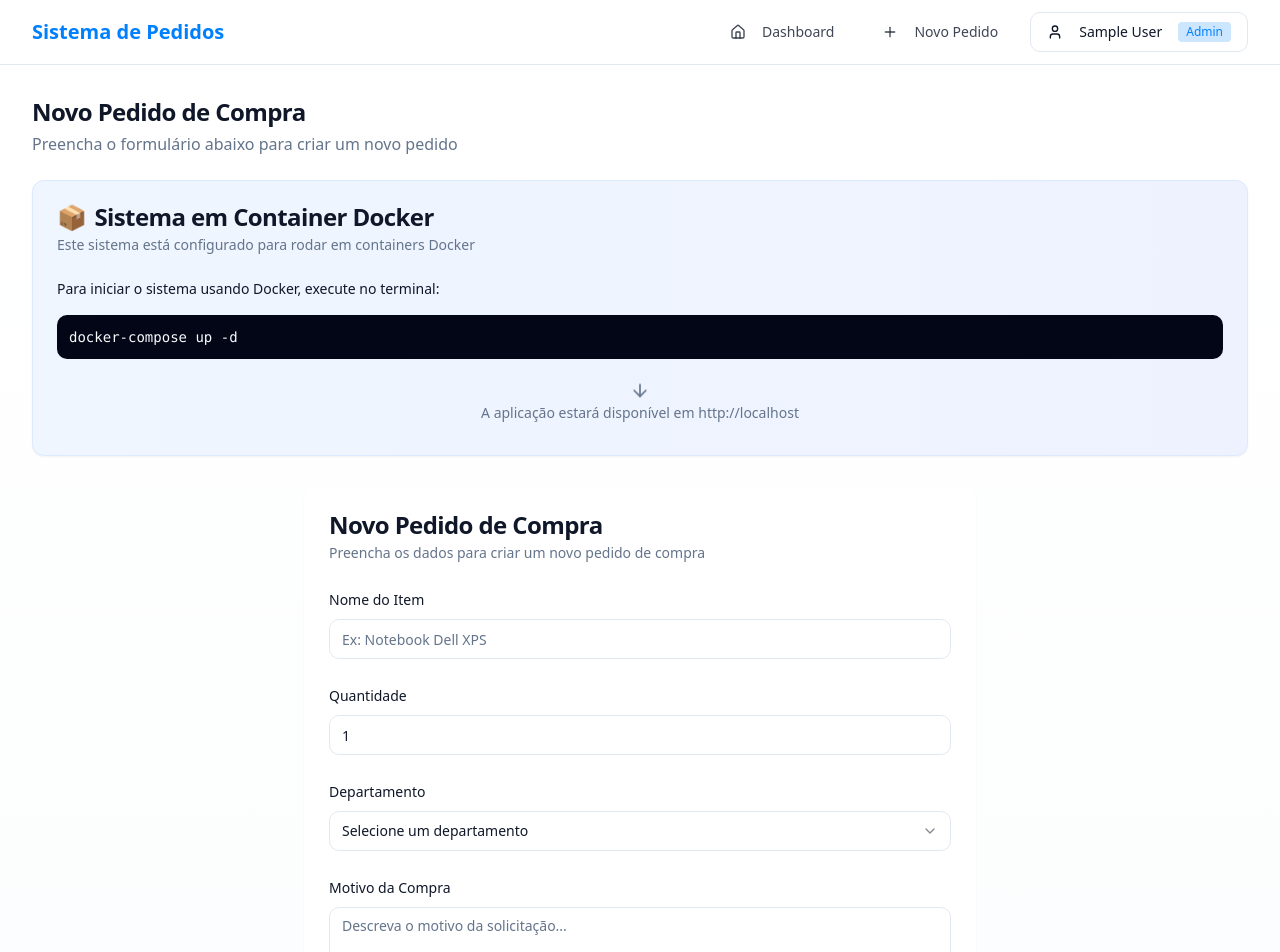
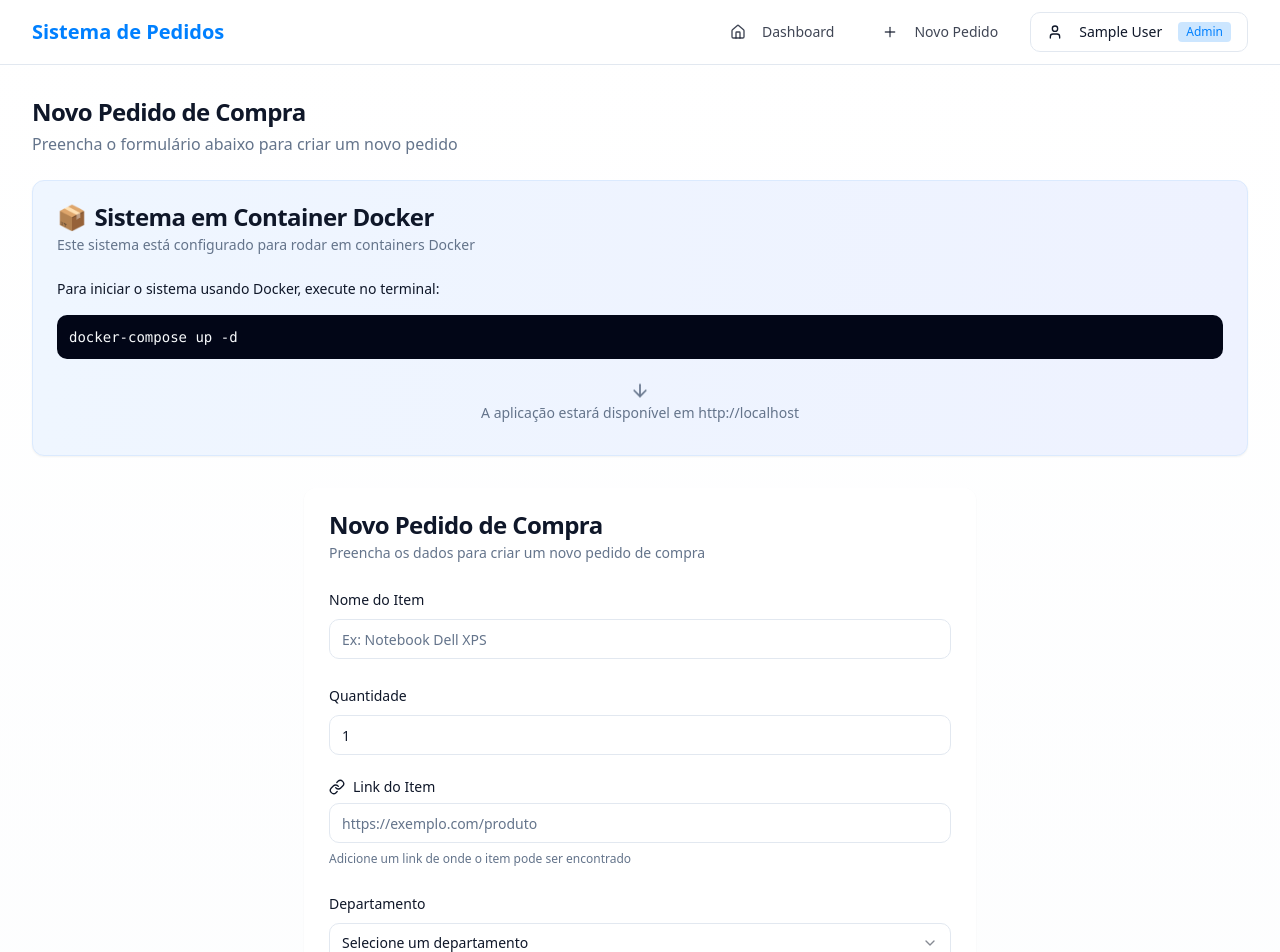
Before and after one commit to kevenjmuniz/pedidodecompas, a React (Vite) app: page /new-order in a window 1280 px wide. Shown: the top 952 px of the page. Built offline with nearby package versions, Linux system fonts and the light colour scheme; sample sign-in values are in the browser's storage.

Commit message:
Add item link to order form
This commit adds a field for specifying the item link in the new order form.

```diff
--- a/src/components/OrderForm.tsx
+++ b/src/components/OrderForm.tsx
@@ -22,7 +22,7 @@ import {
   SelectValue
 } from '@/components/ui/select';
 import { toast } from 'sonner';
-import { ArrowLeft, Save } from 'lucide-react';
+import { ArrowLeft, Save, Link as LinkIcon } from 'lucide-react';
 import { motion } from 'framer-motion';
 
 interface OrderFormProps {
@@ -33,6 +33,7 @@ interface OrderFormProps {
     reason: string;
     department: string;
     status: OrderStatus;
+    itemLink?: string;
   };
   isEditing?: boolean;
 }
@@ -54,7 +55,8 @@ export const OrderForm: React.FC<OrderFormProps> = ({
     quantity: 1,
     reason: '',
     department: '',
-    status: 'pendente'
+    status: 'pendente',
+    itemLink: ''
   },
   isEditing = false
 }) => {
@@ -164,6 +166,25 @@ export const OrderForm: React.FC<OrderFormProps> = ({
             </div>
 
             <div className="space-y-2">
+              <Label htmlFor="itemLink" className="flex items-center gap-2">
+                <LinkIcon className="h-4 w-4" />
+                Link do Item
+              </Label>
+              <Input
+                id="itemLink"
+                name="itemLink"
+                type="url"
+                placeholder="https://exemplo.com/produto"
+                value={formData.itemLink || ''}
+                onChange={handleChange}
+                disabled={isSubmitting}
+              />
+              <p className="text-xs text-muted-foreground">
+                Adicione um link de onde o item pode ser encontrado
+              </p>
+            </div>
+
+            <div className="space-y-2">
               <Label htmlFor="department">Departamento</Label>
               <Select
                 name="department"
--- a/src/context/OrderContext.tsx
+++ b/src/context/OrderContext.tsx
@@ -12,6 +12,7 @@ export type Order = {
   reason: string;
   department: string;
   status: OrderStatus;
+  itemLink?: string;
   createdAt: string;
   updatedAt: string;
   createdBy: string;
@@ -40,6 +41,7 @@ const SAMPLE_ORDERS: Order[] = [
     reason: 'Substituição de equipamento antigo',
     department: 'TI',
     status: 'pendente',
+    itemLink: 'https://www.dell.com/pt-br/shop/notebooks-dell/xps-13-plus/spd/xps-13-9320-laptop',
     createdAt: new Date(Date.now() - 7 * 24 * 60 * 60 * 1000).toISOString(),
     updatedAt: new Date(Date.now() - 7 * 24 * 60 * 60 * 1000).toISOString(),
     createdBy: '1',
@@ -52,6 +54,7 @@ const SAMPLE_ORDERS: Order[] = [
     reason: 'Reposição de estoque',
     department: 'Administrativo',
     status: 'aguardando',
+    itemLink: 'https://www.kalunga.com.br/depto/papelaria/d2',
     createdAt: new Date(Date.now() - 5 * 24 * 60 * 60 * 1000).toISOString(),
     updatedAt: new Date(Date.now() - 3 * 24 * 60 * 60 * 1000).toISOString(),
     createdBy: '2',
@@ -64,6 +67,7 @@ const SAMPLE_ORDERS: Order[] = [
     reason: 'Melhoria no ambiente de trabalho',
     department: 'RH',
     status: 'resolvido',
+    itemLink: 'https://www.madeiramadeira.com.br/cadeiras-de-escritorio',
     createdAt: new Date(Date.now() - 15 * 24 * 60 * 60 * 1000).toISOString(),
     updatedAt: new Date(Date.now() - 2 * 24 * 60 * 60 * 1000).toISOString(),
     createdBy: '1',
@@ -76,6 +80,7 @@ const SAMPLE_ORDERS: Order[] = [
     reason: 'Nova necessidade do departamento',
     department: 'Marketing',
     status: 'pendente',
+    itemLink: 'https://www.hp.com/br-pt/shop/impressoras.html',
     createdAt: new Date(Date.now() - 2 * 24 * 60 * 60 * 1000).toISOString(),
     updatedAt: new Date(Date.now() - 2 * 24 * 60 * 60 * 1000).toISOString(),
     createdBy: '2',
```
